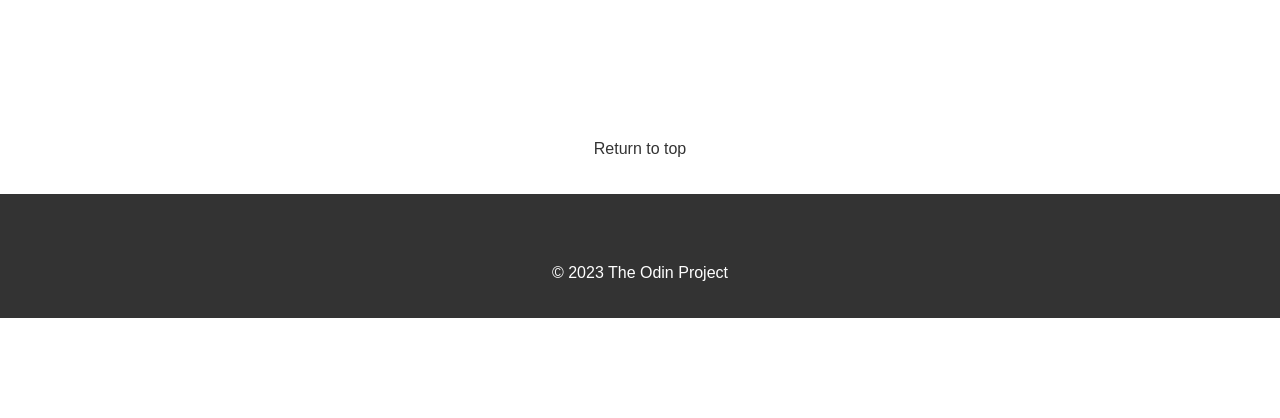
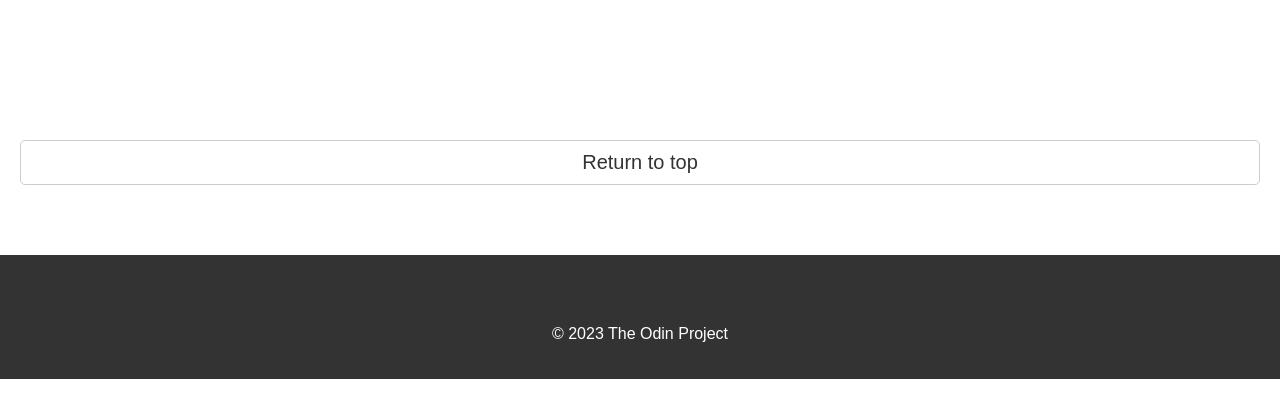
Before and after one commit to NkululekoCyrilCele/odin-recipes, a Django app: template recipes/templates/recipes/index.html in a window 1280 px wide. Shown: the part 100-518 px from the top of the page. Run offline with Django 4.2, Linux system fonts and the light colour scheme; the template is opened without the code that fills it, so the values that code supplies are empty.

Commit message:
Update base and index files

```diff
--- a/recipes/templates/recipes/base.html
+++ b/recipes/templates/recipes/base.html
@@ -6,7 +6,8 @@
     <head>
         <title>{% block title %} {% endblock %}</title>
         <link rel="stylesheet" type="text/css" href="{% static 'css/base.css' %}">
-        {% block extra_css %}{% endblock %}
+        {% block extra_css %}
+        {% endblock %}
     </head>
 
     <body>
--- a/recipes/templates/recipes/index.html
+++ b/recipes/templates/recipes/index.html
@@ -57,6 +57,30 @@
         text-align: center;
         margin-top: 50px;
     }
+
+    .top-link {
+        display: block;
+        text-align: center;
+        margin: 50px 0;
+        font-size: 20px;
+        color: #333;
+        text-decoration: none;
+        border: 1px solid #ccc;
+        border-radius: 5px;
+        padding: 10px;
+    }
+
+    /* Add hover effect */
+    .top-link:hover {
+        background-color: #f9f9f9;
+    }
+
+    /* Adjust position on smaller screens */
+    @media screen and (max-width: 600px) {
+        .top-link {
+            margin: 20px 0;
+        }
+    }
 </style>
 {% endblock %}
 {% block content %}
@@ -77,5 +101,10 @@
     <li><a href="{{ recipe.url }}">{{ recipe.name }}</a></li>
     {% endfor %}
 </ul>
-<p><a href="#header">Return to top</a></p>
+<p><a href="{% url 'home' %}" class="top-link" onclick="scrollToTop()">Return to top</a></p>
+<script>
+    function scrollToTop() {
+        window.scrollTo({ top: 0, behavior: 'smooth' });
+    }
+</script>
 {% endblock %}
```
